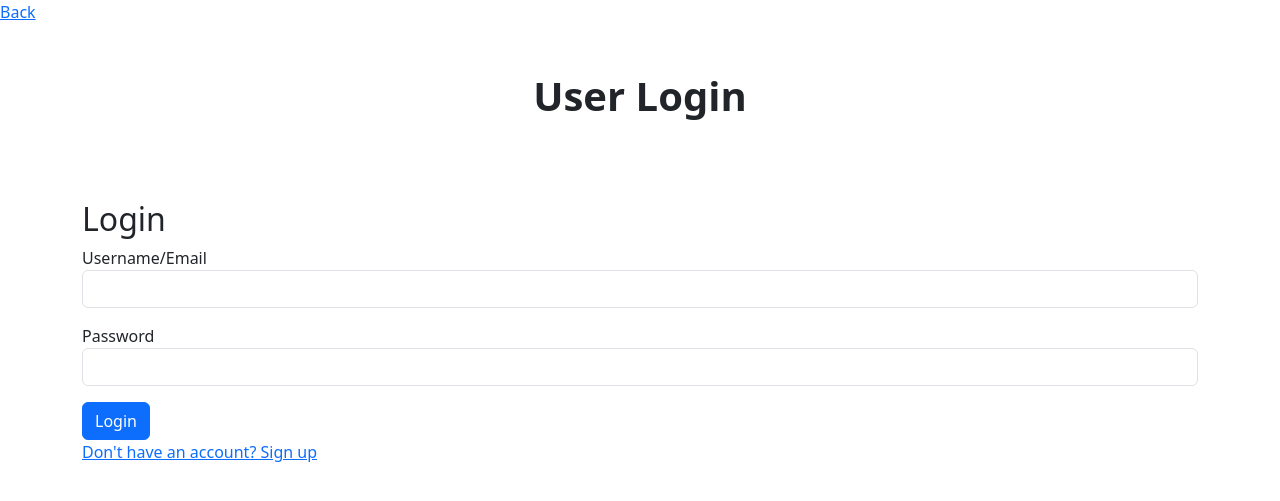
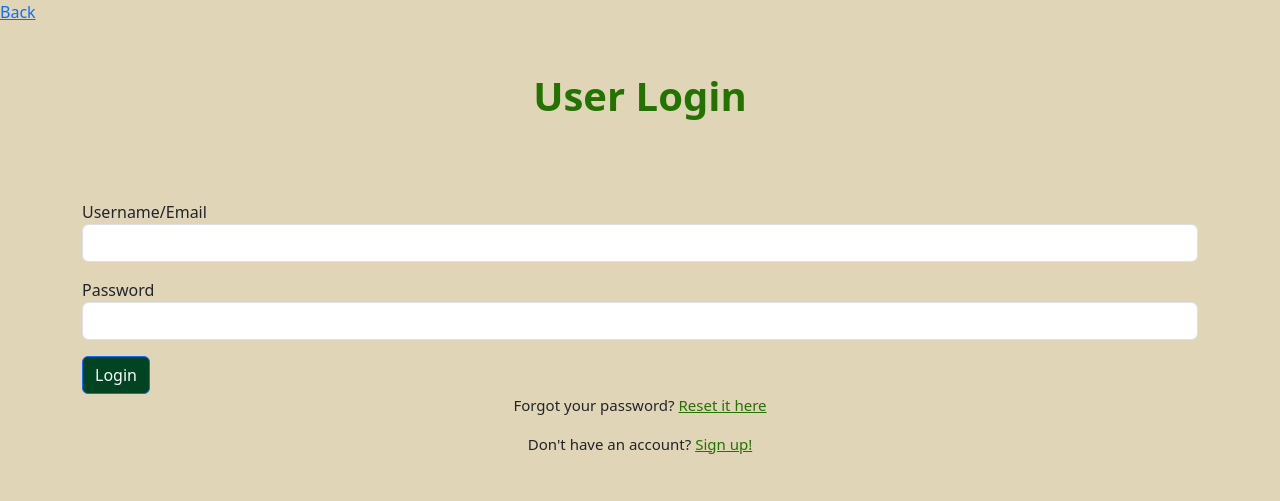
Before and after one commit to evanwongyf/app_development_technical_review, a Flask app: page /user_login in a window 1280 px wide. Shown: the top 501 px of the page. Run offline with Flask 3, Linux system fonts and the light colour scheme; some libraries are stand-ins or nearby versions.

Commit message:
Update user_login.html

```diff
--- a/templates/user_login.html
+++ b/templates/user_login.html
@@ -5,8 +5,35 @@
     <title>User Login</title>
     <link href="https://cdn.jsdelivr.net/npm/bootstrap@5.3.2/dist/css/bootstrap.min.css" rel="stylesheet">
     <style>
-       .bold-h1 {
+        body {
+            background-color: #e1d5b8;
+        }
+        .green-text {
+            color: #237300;
+        }
+        .bold-h1 {
             font-weight: bold;
+        }
+        .button-spacing {
+            margin: 0 4px;
+        }
+        .custom-paragraph {
+            font-size: 15px;
+        }
+        .custom-button {
+            background-color: #014421 !important;
+            color: #fff;
+        }
+        .break1 {
+            margin-bottom: 0.5px;
+        }
+        .navbar-custom {
+            background-color: #738054 !important;
+        }
+        .navbar-custom .navbar-brand,
+        .navbar-custom .navbar-brand:hover,
+        .navbar-custom .navbar-brand:focus {
+            color: #ffffff !important;
         }
     </style>
 </head>
@@ -20,11 +47,10 @@
             {% endfor %}
         {% endif %}
     {% endwith %}
-        <a href="{{ url_for('login_landing') }}">Back</a>
-    <h1 class="text-center mt-5 bold-h1">User Login</h1>
-    <br>
+    <a href="{{ url_for('login_landing') }}">Back</a>
+    <h1 class="text-center mt-5 bold-h1 green-text">User Login</h1>
+    <br class="break1">
     <div class="container mt-5">
-        <h2>Login</h2>
         <form method="post">
             {{ form.hidden_tag() }}
             <div class="mb-3">
@@ -35,9 +61,11 @@
                 {{ form.password.label }}
                 {{ form.password(class="form-control") }}
             </div>
-            <button type="submit" class="btn btn-primary">{{ form.submit.label }}</button>
+            <button type="submit" class="btn btn-primary custom-button">{{ form.submit.label }}</button>
         </form>
-        <a href="{{ url_for('sign_up_landing') }}">Don't have an account? Sign up</a>
+        <p class="text-center custom-paragraph">Forgot your password? <a href="{{ url_for('reset_password') }}" class="green-text">Reset it here</a></p>
+        <p class="text-center custom-paragraph">Don't have an account? <a href="{{ url_for('sign_up_landing') }}" class="green-text">Sign up!</a></p>
     </div>
+    <script src="https://cdn.jsdelivr.net/npm/bootstrap@5.3.2/dist/js/bootstrap.bundle.min.js"></script>
 </body>
 </html>
```
